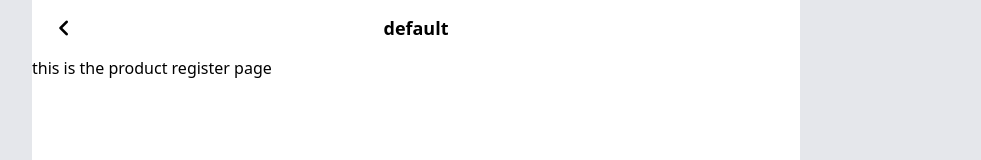
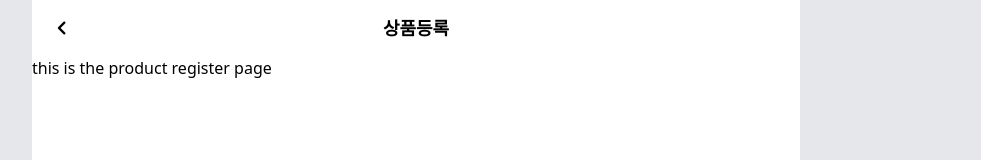
Before and after one commit to wndgur2/ddang, a React (Vite) app: page /popup/product/register in a window 1280 px wide. Shown: the top 160 px of the page, without its empty margins (224-1205 px from the left). Built offline with nearby package versions, Linux system fonts and the light colour scheme.

Commit message:
feat: usePageName = 페이지에서 헤더명 설정

```diff
--- a/src/components/buttons/IconButton.jsx
+++ b/src/components/buttons/IconButton.jsx
@@ -4,20 +4,14 @@ import MaterialIcon from '../icons/MaterialIcon'
 function IconButton({ icon, callback }) {
   return (
     <button className='flex items-center justify-center' onClick={callback}>
-      <MaterialIcon
-        name={icon.name}
-        size={icon.size}
-        filled={icon.filled}
-        color={icon.color}
-      />
+      <MaterialIcon {...icon} />
     </button>
   )
 }
 
 IconButton.propTypes = {
-  icon: PropTypes.string,
+  icon: PropTypes.object,
   callback: PropTypes.func,
-  size: PropTypes.number,
 }
 
 export default IconButton
--- a/src/components/headers/DefaultHeader.jsx
+++ b/src/components/headers/DefaultHeader.jsx
@@ -14,7 +14,7 @@ function DefaultHeader({ back, feature, siblings, title }) {
           <IconButton
             icon={{
               name: 'keyboard_arrow_left',
-              size: 32,
+              size: 28,
             }}
             callback={() => {
               router(-1)
@@ -33,7 +33,7 @@ function DefaultHeader({ back, feature, siblings, title }) {
 }
 DefaultHeader.propTypes = {
   back: PropTypes.bool,
-  title: PropTypes.string,
+  title: PropTypes.string.isRequired,
   siblings: PropTypes.array,
   feature: PropTypes.element,
 }
--- a/src/components/navbar/NavButton.jsx
+++ b/src/components/navbar/NavButton.jsx
@@ -8,7 +8,7 @@ const textStyle = {
 function NavButton({ iconName, children }) {
   return (
     <>
-      <div className='flex flex-col items-center justify-center'>
+      <div className='flex flex-col items-center justify-center p-4'>
         <MaterialIcon name={iconName} filled />
         <span style={textStyle}>{children}</span>
       </div>
--- /dev/null
+++ b/src/hooks/usePageName.js
@@ -0,0 +1,9 @@
+import { useEffect } from 'react'
+import { useOutletContext } from 'react-router-dom'
+
+export default function usePageName(title) {
+  const { setTitle } = useOutletContext()
+  useEffect(() => {
+    setTitle(title)
+  }, [setTitle, title])
+}
--- a/src/layouts/DefaultLayout.jsx
+++ b/src/layouts/DefaultLayout.jsx
@@ -1,13 +1,14 @@
 import { Outlet } from 'react-router-dom'
 import DefaultHeader from '../components/headers/DefaultHeader'
 import PropTypes from 'prop-types'
+import { useState } from 'react'
 
 function DefaultLayout({ back }) {
-  // teset
+  const [title, setTitle] = useState('...')
   return (
     <>
-      <DefaultHeader back={back} title={'default'} />
-      <Outlet />
+      <DefaultHeader back={back} title={title} />
+      <Outlet context={{ setTitle }} />
     </>
   )
 }
--- a/src/pages/BiddingListPage.jsx
+++ b/src/pages/BiddingListPage.jsx
@@ -1,4 +1,7 @@
+import usePageName from '../hooks/usePageName'
+
 function BiddingListPage() {
+  usePageName('입찰현황')
   return <h1>bidding list</h1>
 }
 
--- a/src/pages/HomePage.jsx
+++ b/src/pages/HomePage.jsx
@@ -4,7 +4,6 @@ function HomePage() {
   return (
     <>
       <h1>Home</h1>
-      <p>Welcome to the home page!</p>
       <FavoriteIcon liked />
       <FavoriteIcon />
     </>
--- a/src/pages/MyPage.jsx
+++ b/src/pages/MyPage.jsx
@@ -1,4 +1,7 @@
+import usePageName from '../hooks/usePageName'
+
 function MyPage() {
+  usePageName('마이페이지')
   return (
     <div>
       <h1>My Page</h1>
--- a/src/pages/ProductDetailPage.jsx
+++ b/src/pages/ProductDetailPage.jsx
@@ -1,4 +1,7 @@
+import usePageName from '../hooks/usePageName'
+
 function ProductDetailPage() {
+  usePageName('제품상세')
   return (
     <>
       <h1>ProductDetailPage</h1>
--- a/src/pages/ProductRegisterPage.jsx
+++ b/src/pages/ProductRegisterPage.jsx
@@ -1,4 +1,7 @@
+import usePageName from '../hooks/usePageName'
+
 function ProductRegisterPage() {
+  usePageName('상품등록')
   return <h1>this is the product register page</h1>
 }
 
```
